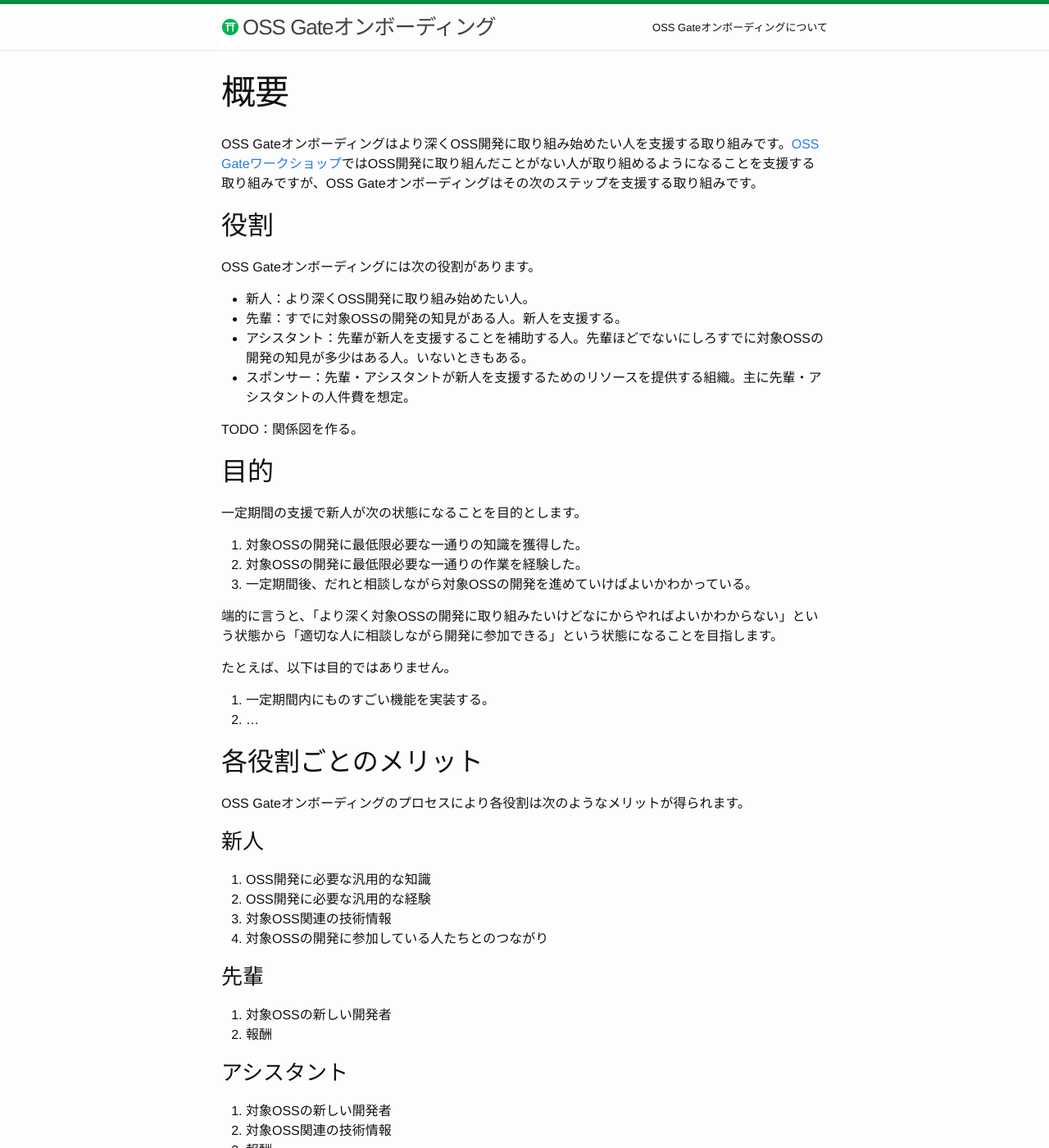
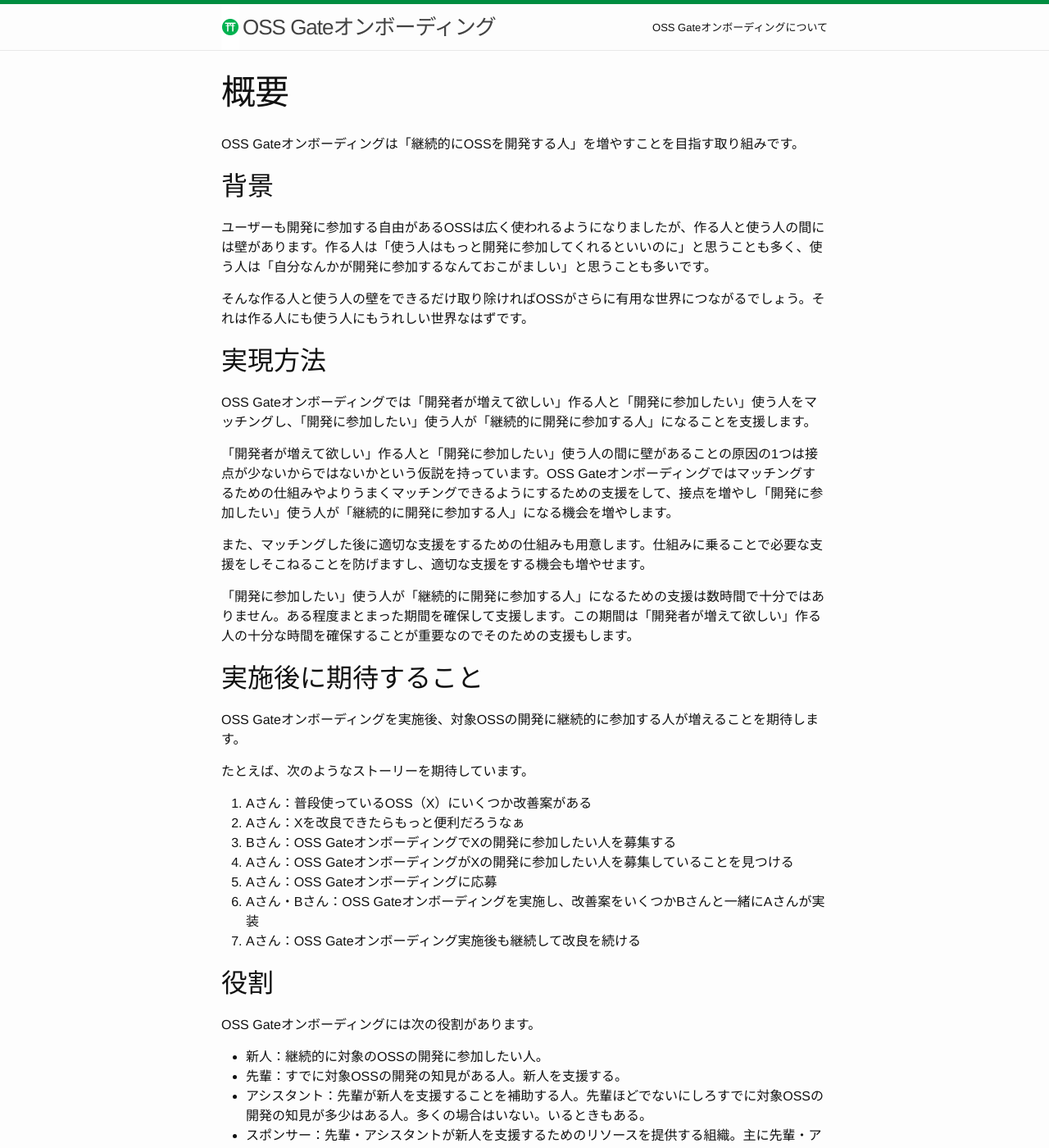
Before and after one commit to oss-gate/on-boarding, a Jekyll site: the page built from about/index.md, in a window 1280 px wide and 1400 px high. Shown: the whole window at 82% size. Built offline with Jekyll 4.4.1, drawn with Linux system fonts in a browser that asks for light colours; Markdown is read by kramdown in place of the engine named in the settings; comment, search, counter and statistics services are not loaded; some of the changed text lies outside the part shown.

Commit message:
Improve descriptions

```diff
--- a/about/index.md
+++ b/about/index.md
@@ -3,33 +3,49 @@ layout: page
 title: 概要
 ---
 
-OSS Gateオンボーディングはより深くOSS開発に取り組み始めたい人を支援する取り組みです。[OSS Gateワークショップ](https://oss-gate.github.io/#workshop)ではOSS開発に取り組んだことがない人が取り組めるようになることを支援する取り組みですが、OSS Gateオンボーディングはその次のステップを支援する取り組みです。
+OSS Gateオンボーディングは「継続的にOSSを開発する人」を増やすことを目指す取り組みです。
+
+## 背景
+
+ユーザーも開発に参加する自由があるOSSは広く使われるようになりましたが、作る人と使う人の間には壁があります。作る人は「使う人はもっと開発に参加してくれるといいのに」と思うことも多く、使う人は「自分なんかが開発に参加するなんておこがましい」と思うことも多いです。
+
+そんな作る人と使う人の壁をできるだけ取り除ければOSSがさらに有用な世界につながるでしょう。それは作る人にも使う人にもうれしい世界なはずです。
+
+## 実現方法
+
+OSS Gateオンボーディングでは「開発者が増えて欲しい」作る人と「開発に参加したい」使う人をマッチングし、「開発に参加したい」使う人が「継続的に開発に参加する人」になることを支援します。
+
+「開発者が増えて欲しい」作る人と「開発に参加したい」使う人の間に壁があることの原因の1つは接点が少ないからではないかという仮説を持っています。OSS Gateオンボーディングではマッチングするための仕組みやよりうまくマッチングできるようにするための支援をして、接点を増やし「開発に参加したい」使う人が「継続的に開発に参加する人」になる機会を増やします。
+
+また、マッチングした後に適切な支援をするための仕組みも用意します。仕組みに乗ることで必要な支援をしそこねることを防げますし、適切な支援をする機会も増やせます。
+
+「開発に参加したい」使う人が「継続的に開発に参加する人」になるための支援は数時間で十分ではありません。ある程度まとまった期間を確保して支援します。この期間は「開発者が増えて欲しい」作る人の十分な時間を確保することが重要なのでそのための支援もします。
+
+## 実施後に期待すること
+
+OSS Gateオンボーディングを実施後、対象OSSの開発に継続的に参加する人が増えることを期待します。
+
+たとえば、次のようなストーリーを期待しています。
+
+  1. Aさん：普段使っているOSS（X）にいくつか改善案がある
+  2. Aさん：Xを改良できたらもっと便利だろうなぁ
+  3. Bさん：OSS GateオンボーディングでXの開発に参加したい人を募集する
+  4. Aさん：OSS GateオンボーディングがXの開発に参加したい人を募集していることを見つける
+  5. Aさん：OSS Gateオンボーディングに応募
+  6. Aさん・Bさん：OSS Gateオンボーディングを実施し、改善案をいくつかBさんと一緒にAさんが実装
+  7. Aさん：OSS Gateオンボーディング実施後も継続して改良を続ける
 
 ## 役割
 
 OSS Gateオンボーディングには次の役割があります。
 
-  * 新人：より深くOSS開発に取り組み始めたい人。
+  * 新人：継続的に対象のOSSの開発に参加したい人。
   * 先輩：すでに対象OSSの開発の知見がある人。新人を支援する。
-  * アシスタント：先輩が新人を支援することを補助する人。先輩ほどでないにしろすでに対象OSSの開発の知見が多少はある人。いないときもある。
+  * アシスタント：先輩が新人を支援することを補助する人。先輩ほどでないにしろすでに対象OSSの開発の知見が多少はある人。多くの場合はいない。いるときもある。
   * スポンサー：先輩・アシスタントが新人を支援するためのリソースを提供する組織。主に先輩・アシスタントの人件費を想定。
+  * 運営：新人・先輩・アシスタント・スポンサーが「対象のOSSに継続的に開発する人を増やす」ために活動すること全般を支援する。
 
 TODO：関係図を作る。
-
-## 目的
-
-一定期間の支援で新人が次の状態になることを目的とします。
-
-  1. 対象OSSの開発に最低限必要な一通りの知識を獲得した。
-  2. 対象OSSの開発に最低限必要な一通りの作業を経験した。
-  3. 一定期間後、だれと相談しながら対象OSSの開発を進めていけばよいかわかっている。
-
-端的に言うと、「より深く対象OSSの開発に取り組みたいけどなにからやればよいかわからない」という状態から「適切な人に相談しながら開発に参加できる」という状態になることを目指します。
-
-たとえば、以下は目的ではありません。
-
-  1. 一定期間内にものすごい機能を実装する。
-  2. ...
 
 ## 各役割ごとのメリット
 
@@ -41,6 +57,7 @@ OSS Gateオンボーディングのプロセスにより各役割は次のよう
   2. OSS開発に必要な汎用的な経験
   3. 対象OSS関連の技術情報
   4. 対象OSSの開発に参加している人たちとのつながり
+  5. 対象OSSの開発に継続的に参加するための知識・経験
 
 ### 先輩
 
@@ -58,3 +75,9 @@ OSS Gateオンボーディングのプロセスにより各役割は次のよう
   1. OSS開発を支援している組織であるという宣伝効果
   2. 対象OSSの開発に参加している人たちとのつながり
   3. 対象OSSの新しい開発者
+
+### 運営
+
+  1. OSSを推進できる
+  2. 対象OSSの新しい開発者
+  3. よりうまくマッチングするためのノウハウ
```
Also changed, not shown: process/index.md (+20 -8 lines), qa/index.md (+16 -0 lines), Gemfile.lock.
